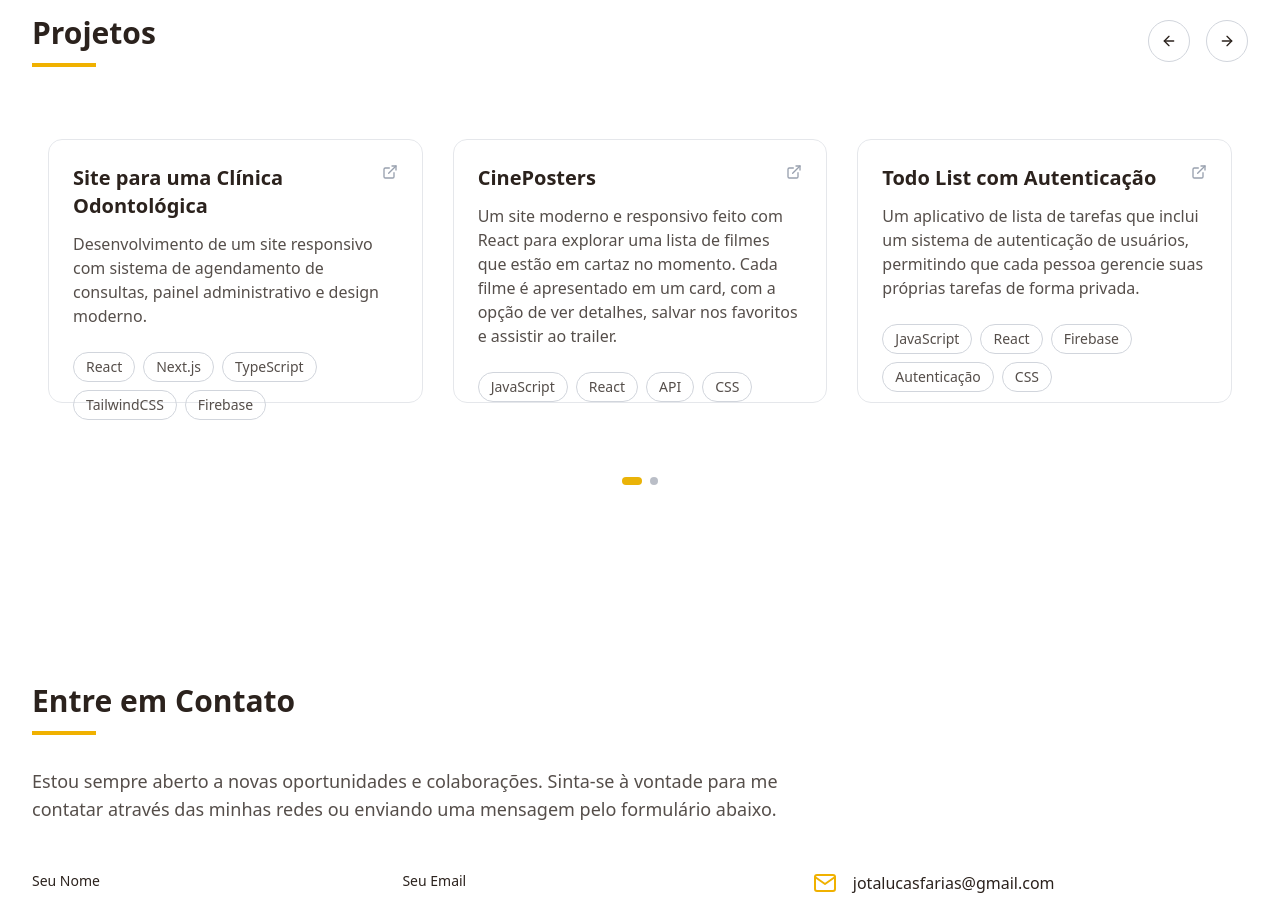
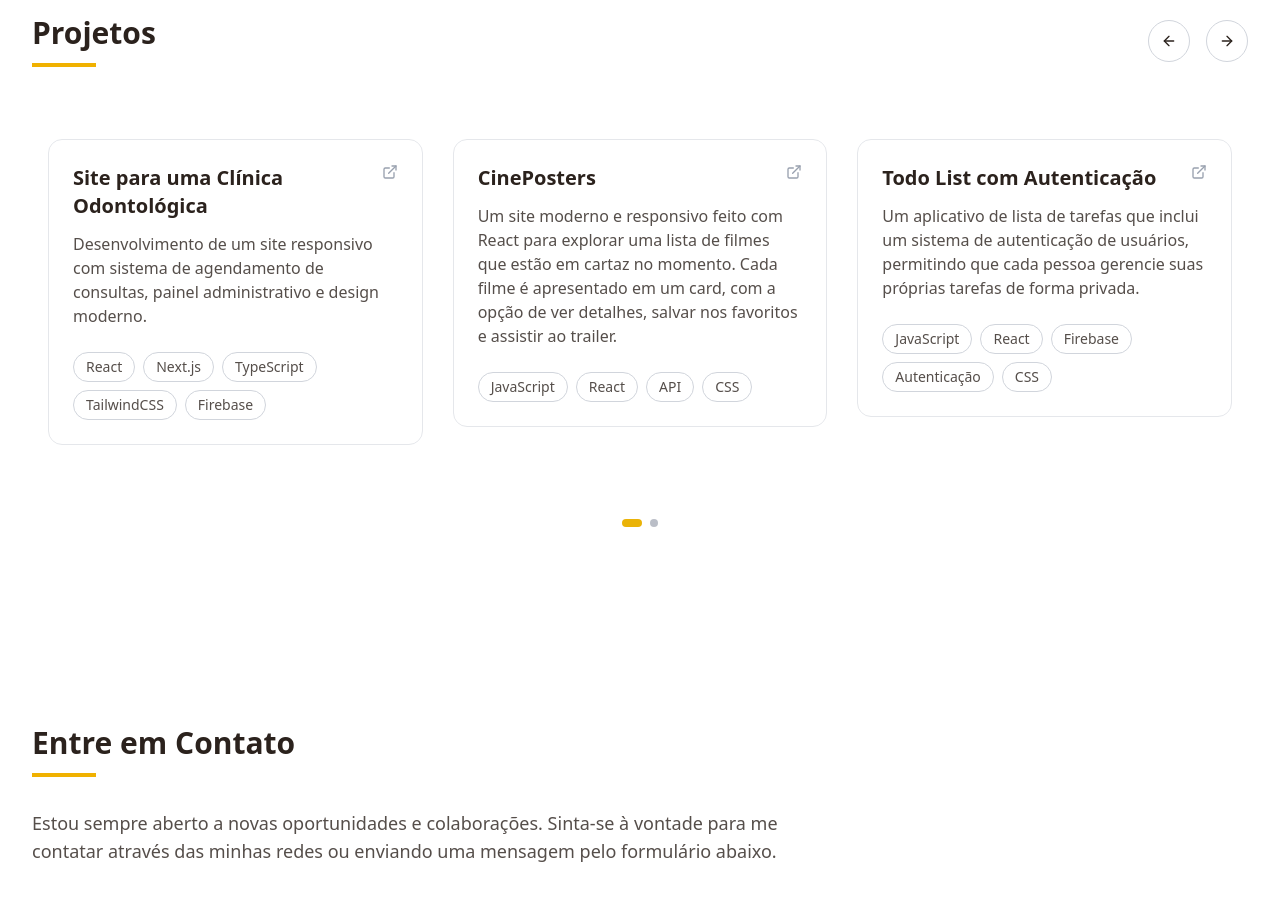
Before and after one commit to jotalucasfarias/meu-portfolio, a React (Vite) app: page / in a window 1280 px wide. Shown: the part 2140-3038 px from the top of the page. Built offline with nearby package versions, Linux system fonts and the light colour scheme.

Commit message:
feat: ajustar altura mínima dos cartões de projeto no carrossel

```diff
--- a/src/components/Projects/Projects.tsx
+++ b/src/components/Projects/Projects.tsx
@@ -66,7 +66,7 @@ export default function Projects() {
         >
           {projectsData.map((project, index) => (
             <SwiperSlide key={index} className="h-auto">
-              <div className="group bg-white dark:bg-[#0f0f0f85] border border-gray-200 dark:border-white/20 rounded-xl p-6 flex flex-col h-66 transition-all duration-300 ease-out hover:-translate-y-1 hover:shadow-[0_0_25px_5px_rgba(234,179,8,0.2)] dark:hover:border-yellow-500/40">
+              <div className="group bg-white dark:bg-[#0f0f0f85] border border-gray-200 dark:border-white/20 rounded-xl p-6 flex flex-col min-h-66 transition-all duration-300 ease-out hover:-translate-y-1 hover:shadow-[0_0_25px_5px_rgba(234,179,8,0.2)] dark:hover:border-yellow-500/40">
                 <div className="flex justify-between items-start mb-3">
                   <h3 className="text-xl font-bold text-text-dark dark:text-white">
                     {project.title}
```
